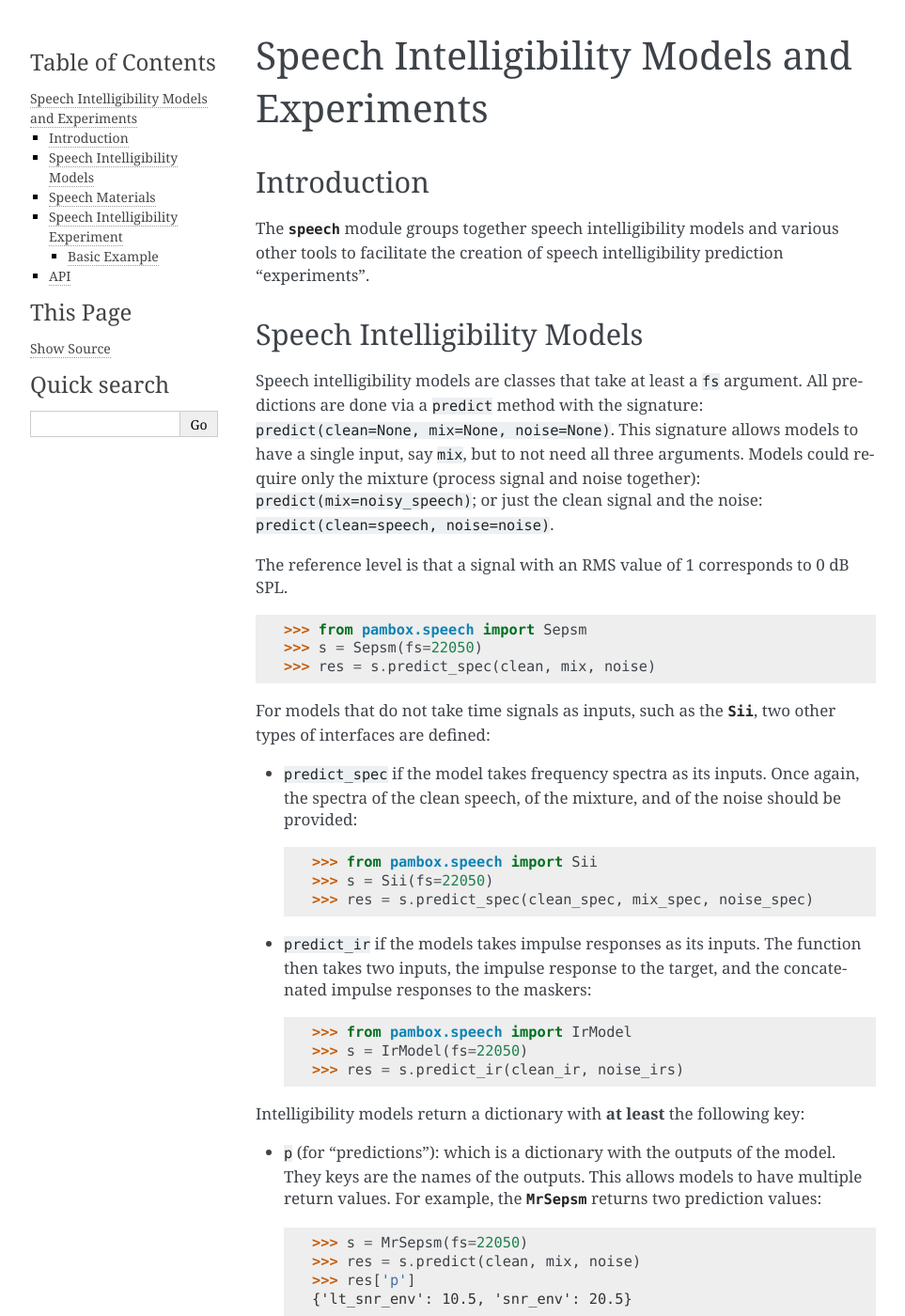
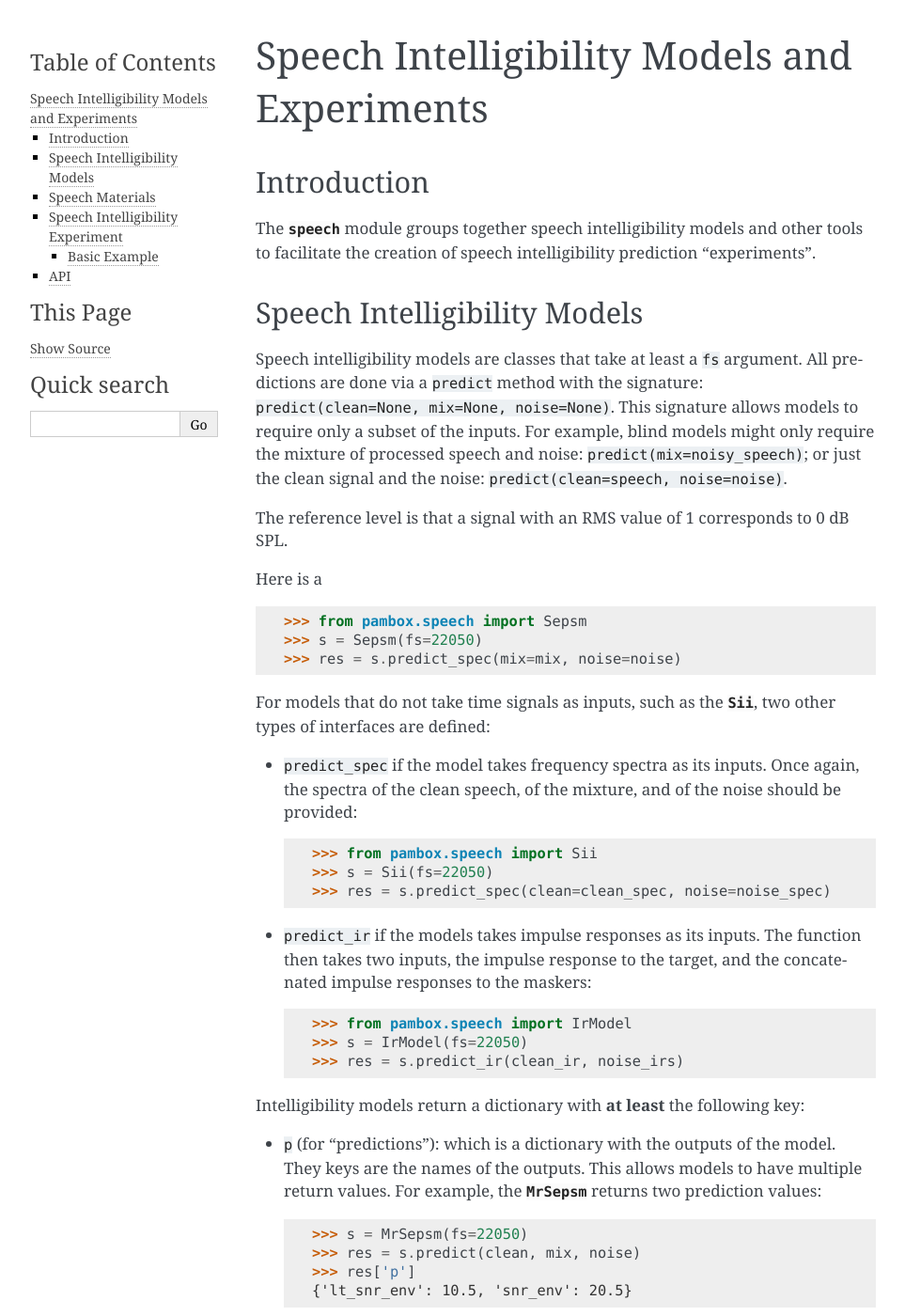
Before and after one commit to achabotl/pambox, a Sphinx documentation site: the page built from docs/speech/index.rst, in a window 1280 px wide and 1400 px high. Shown: the whole window at 94% size, without its empty margins (148-1111 px from the left). Built offline with Sphinx 7.4.7, drawn with Linux system fonts in a browser that asks for light colours; some of the changed text lies outside the part shown.

Commit message:
DOC: Multiple updates to documentation
- Some typo fixes
- Many fixes to Sphinx linking syntax.

```diff
--- a/docs/conf.py
+++ b/docs/conf.py
@@ -77,7 +77,7 @@
 
 # General information about the project.
 project = u'pambox'
-copyright = u'2014, Alexandre Chabot-Leclerc'
+copyright = u'2014-2016, Alexandre Chabot-Leclerc'
 
 # The version info for the project you're documenting, acts as replacement for
 # |version| and |release|, also used in various other places throughout the
--- a/docs/speech/index.rst
+++ b/docs/speech/index.rst
@@ -5,7 +5,7 @@
 ------------
 
 The :mod:`~pambox.speech` module groups together speech intelligibility models
-and various other tools to facilitate the creation of speech intelligibility
+and other tools to facilitate the creation of speech intelligibility
 prediction "experiments".
 
 
@@ -17,19 +17,19 @@
 Speech intelligibility models are classes that take at least a ``fs``
 argument. All predictions are done via a ``predict`` method with the
 signature: ``predict(clean=None, mix=None, noise=None)``.
-This signature allows models to have a single input, say ``mix``, but to not
-need all three arguments. Models could require only the mixture (process
-signal and noise together): ``predict(mix=noisy_speech)``; or just the
+This signature allows models to require only a subset of the inputs. For example,
+blind models might only require the mixture of processed speech and noise: ``predict(mix=noisy_speech)``; or just the
 clean signal and the noise: ``predict(clean=speech, noise=noise)``.
 
-The reference level is that a signal with an RMS value
-of 1 corresponds to 0 dB SPL.
+The reference level is that a signal with an RMS value of 1 corresponds to 0 dB SPL.
+
+Here is a
 
 ::
 
     >>> from pambox.speech import Sepsm
     >>> s = Sepsm(fs=22050)
-    >>> res = s.predict_spec(clean, mix, noise)
+    >>> res = s.predict_spec(mix=mix, noise=noise)
 
 
 For models that do not take time signals as inputs,
@@ -42,7 +42,7 @@
 
     >>> from pambox.speech import Sii
     >>> s = Sii(fs=22050)
-    >>> res = s.predict_spec(clean_spec, mix_spec, noise_spec)
+    >>> res = s.predict_spec(clean=clean_spec, noise=noise_spec)
 
 
 * ``predict_ir`` if the models takes impulse responses as its inputs. The
@@ -207,4 +207,4 @@
 ---
 
 .. automodule:: pambox.speech
-   :members:
+    :members:
```
Also changed, not shown: docs/audio/index.rst (+4 -7 lines), docs/central/index.rst (+6 -6 lines), docs/inner/index.rst (+13 -5 lines), 7 other files.
